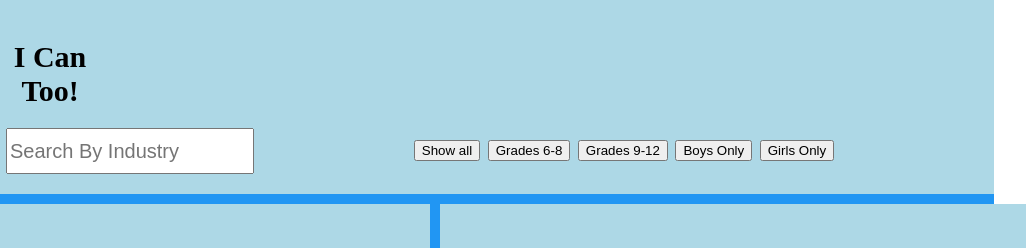
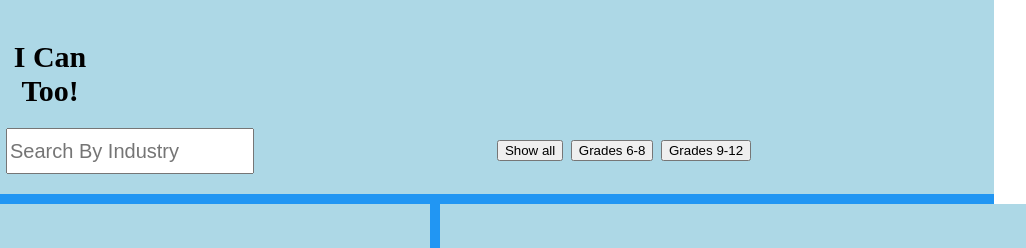
Before and after one commit to AlexCovar/Mcntrl, a plain HTML site: page programs.html in a window 1280 px wide. Shown: the top 248 px of the page, 254-1280 px from the left. Drawn offline with Linux system fonts and the light colour scheme; grey boxes are pictures that could not be loaded.

Commit message:
🚡🐌 Updated with Glitch

```diff
--- a/programs.html
+++ b/programs.html
@@ -19,8 +19,6 @@
            <button class="btn active" onclick="filterSelection('all')"> Show all</button>
            <button class="btn" onclick="filterSelection('Middle')"> Grades 6-8</button>
           <button class="btn" onclick="filterSelection('High')">Grades 9-12</button>
-           <button class="btn" oclick="filterSelection('Boys')">Boys Only</button>
-          <button class="btn" oclick="filterSelection('Girls')">Girls Only</button>
         </div>
           <!--<h1 id="about">About Us</h1>
           <p class="about">Lorem ipsum dolor sit amet, consectetur adipiscing elit. Vivamus pharetra efficitur tincidunt. Fusce ultrices ut dui vitae dictum. Suspendisse sollicitudin orci ac pharetra sagittis. Etiam ullamcorper arcu quis ligula consectetur consectetur. Donec vitae ligula aliquam, tristique nunc vitae, venenatis orci</p>
```
